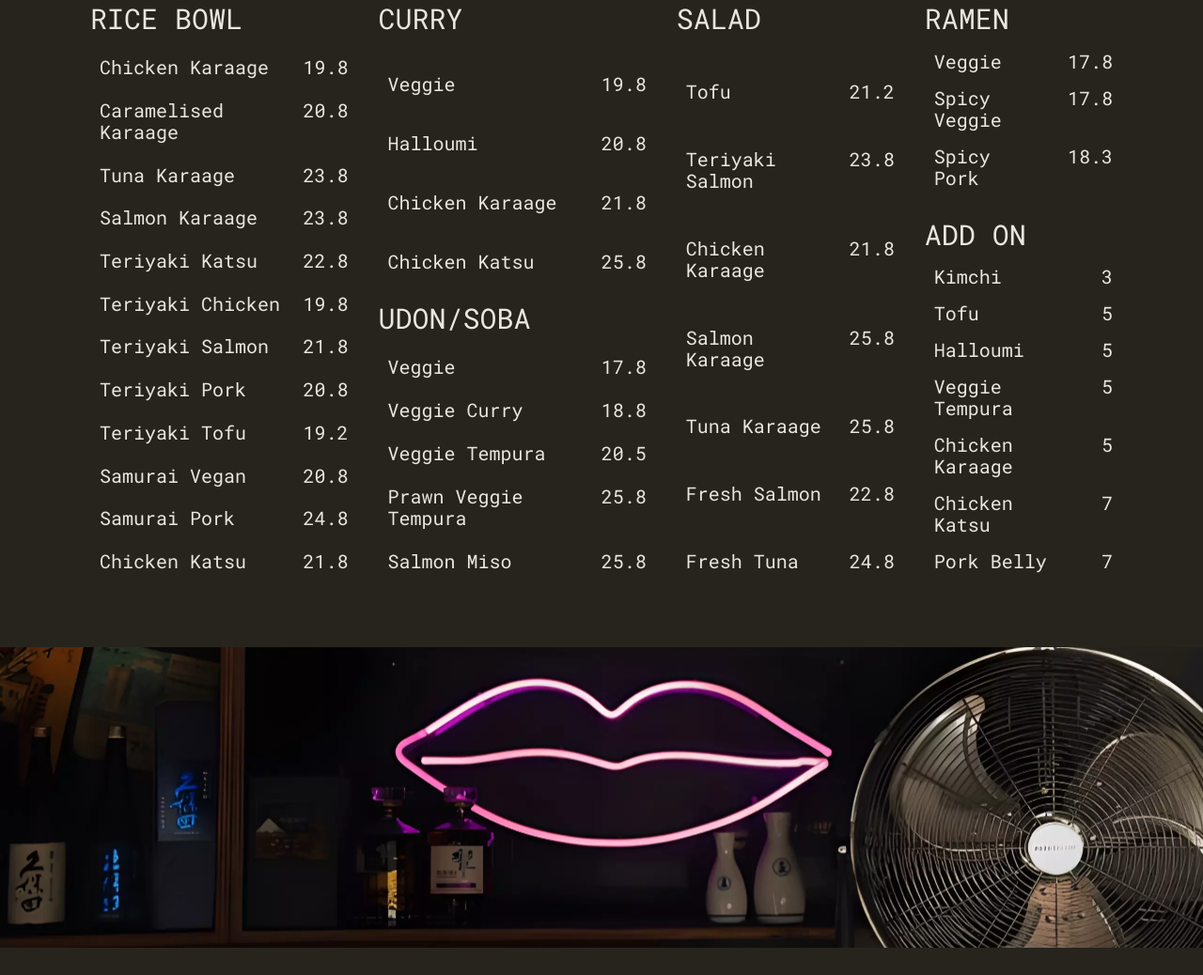
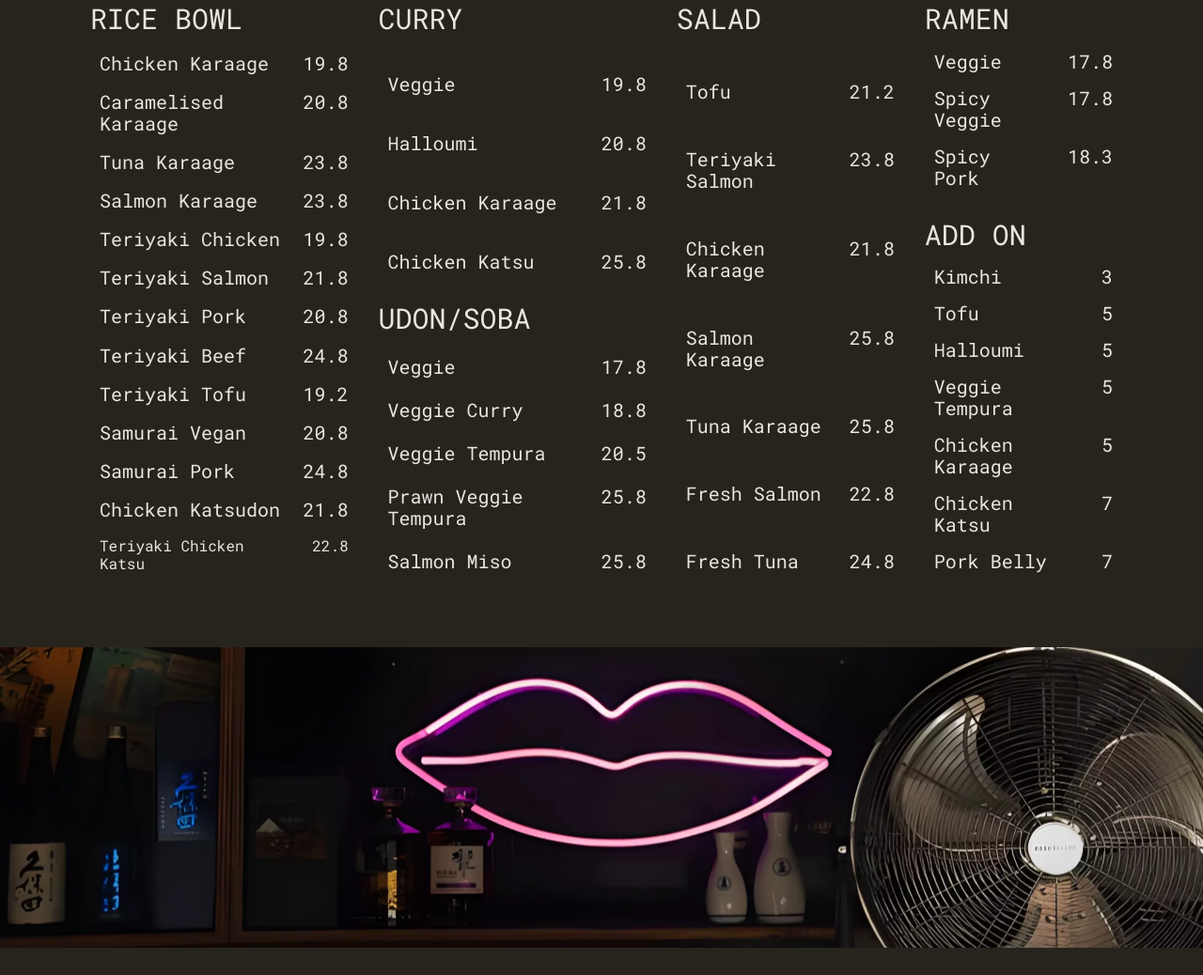
Before and after one commit to OJS05/JaponaiseKitchen, a React app: page / in a window 1280 px wide. Shown: the part 2186-3224 px from the top of the page at 94% size. Built offline with nearby package versions, Linux system fonts and the light colour scheme.

Commit message:
update menu

```diff
--- a/package.json
+++ b/package.json
@@ -17,7 +17,7 @@
     "eject": "craco eject"
   },
   "engines": {
-    "node": "18.x"
+    "node": "19.x"
   },
   "browserslist": {
     "production": [
--- a/src/components/menu.js
+++ b/src/components/menu.js
@@ -50,10 +50,6 @@ class Menu extends React.Component {
                                 <span className="menu-price">23.8</span>
                             </div>
                             <div className="menu-container">
-                                <span className="menu-item">Teriyaki Katsu</span>
-                                <span className="menu-price">22.8</span>
-                            </div>
-                            <div className="menu-container">
                                 <span className="menu-item">Teriyaki Chicken</span>
                                 <span className="menu-price">19.8</span>
                             </div>
@@ -64,6 +60,10 @@ class Menu extends React.Component {
                             <div className="menu-container">
                                 <span className="menu-item">Teriyaki Pork</span>
                                 <span className="menu-price">20.8</span>
+                            </div>
+                            <div className="menu-container">
+                                <span className="menu-item">Teriyaki Beef</span>
+                                <span className="menu-price">24.8</span>
                             </div>
                             <div className="menu-container">
                                 <span className="menu-item">Teriyaki Tofu</span>
@@ -78,8 +78,12 @@ class Menu extends React.Component {
                                 <span className="menu-price">24.8</span>
                             </div>
                             <div className="menu-container">
-                                <span className="menu-item">Chicken Katsu</span>
+                                <span className="menu-item">Chicken Katsudon</span>
                                 <span className="menu-price">21.8</span>
+                            </div>
+                            <div className="menu-container">
+                                <span className="menu-item terikatsu">Teriyaki Chicken Katsu</span>
+                                <span className="menu-price terikatsu">22.8</span>
                             </div>
                         </div>
                     </div>
@@ -282,7 +286,7 @@ class Menu extends React.Component {
                             </div>
                             <div className="menu-container">
                                 <span className="menu-item">Salmon (7pc)</span>
-                                <span className="menu-price">18.8</span>
+                                <span className="menu-price">16.8</span>
                             </div>
                             <div className="menu-container">
                                 <span className="menu-item">Tuna (5pc)</span>
--- a/src/style.css
+++ b/src/style.css
@@ -116,6 +116,9 @@
   margin-top: 16px;
   margin-left: 10px;
 }
+.terikatsu {
+  font-size: 16px;
+}
 .menu-price {
   color: var(--dl-color-darkmode-100);
   margin-top: 16px;
```
Also changed, not shown: 2 other files.
